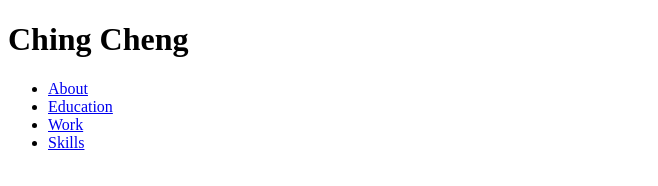
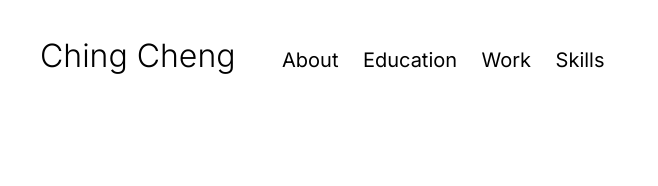
Before and after one commit to chingcheng/html-css-resume, a plain HTML site: page main.html in a window 1280 px wide. Shown: the whole page, without its empty margins (0-658 px from the left). Drawn offline with Linux system fonts and the light colour scheme.

Commit message:
nav styling done

```diff
--- a/main.css
+++ b/main.css
@@ -0,0 +1,33 @@
+body {
+    font-family: "Inter", sans-serif;
+}
+
+.navbar {
+    margin: 32px
+}
+
+h1 {
+    display: inline-block;
+    font-weight: 300;
+    margin: 0 32px 0 0;
+}
+
+.links {
+    display: inline-block;
+}
+
+.links li {
+    display: inline-block;
+}
+
+.links a {
+    color: black;
+    text-decoration: none;
+    font-size: 20px;
+    margin: 0px 10px;
+}
+
+
+.links ul {
+    padding: 0;
+}
--- a/main.html
+++ b/main.html
@@ -3,13 +3,16 @@
 <head>
     <meta charset="UTF-8">
     <meta name="viewport" content="width=device-width, initial-scale=1.0">
+    <link rel="preconnect" href="https://fonts.googleapis.com">
+<link rel="preconnect" href="https://fonts.gstatic.com" crossorigin>
+<link href="https://fonts.googleapis.com/css2?family=Inter:wght@100..900&display=swap" rel="stylesheet">
     <title>Ching Cheng</title>
     <link rel="stylesheet" href="main.css">
 </head>
 <body>
-    <header>
+    <header class="navbar">
         <h1>Ching Cheng</h1>
-        <nav>
+        <nav class="links">
             <ul>
                 <li><a href="#about">About</a></li>
                 <li><a href="#education">Education</a></li>
```
